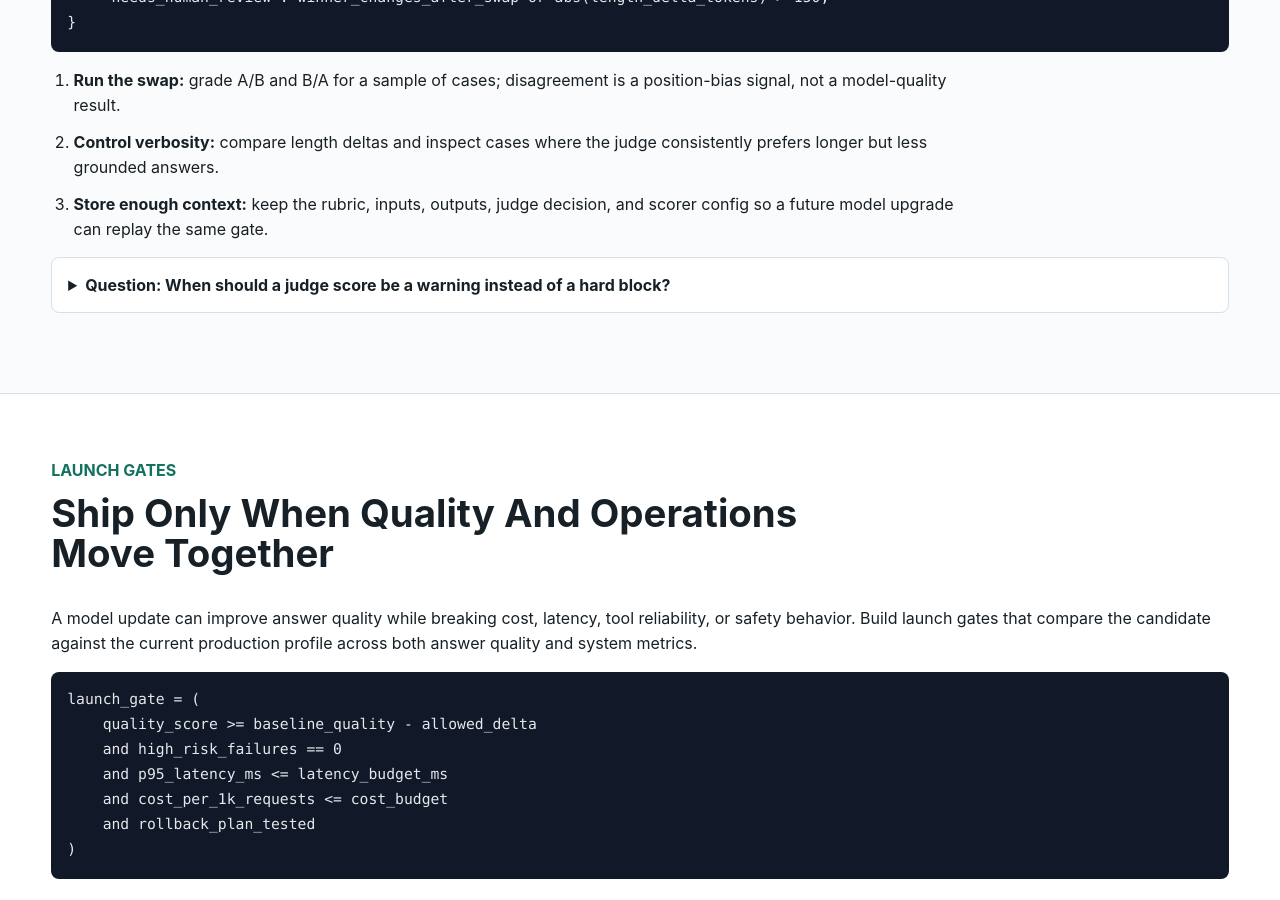
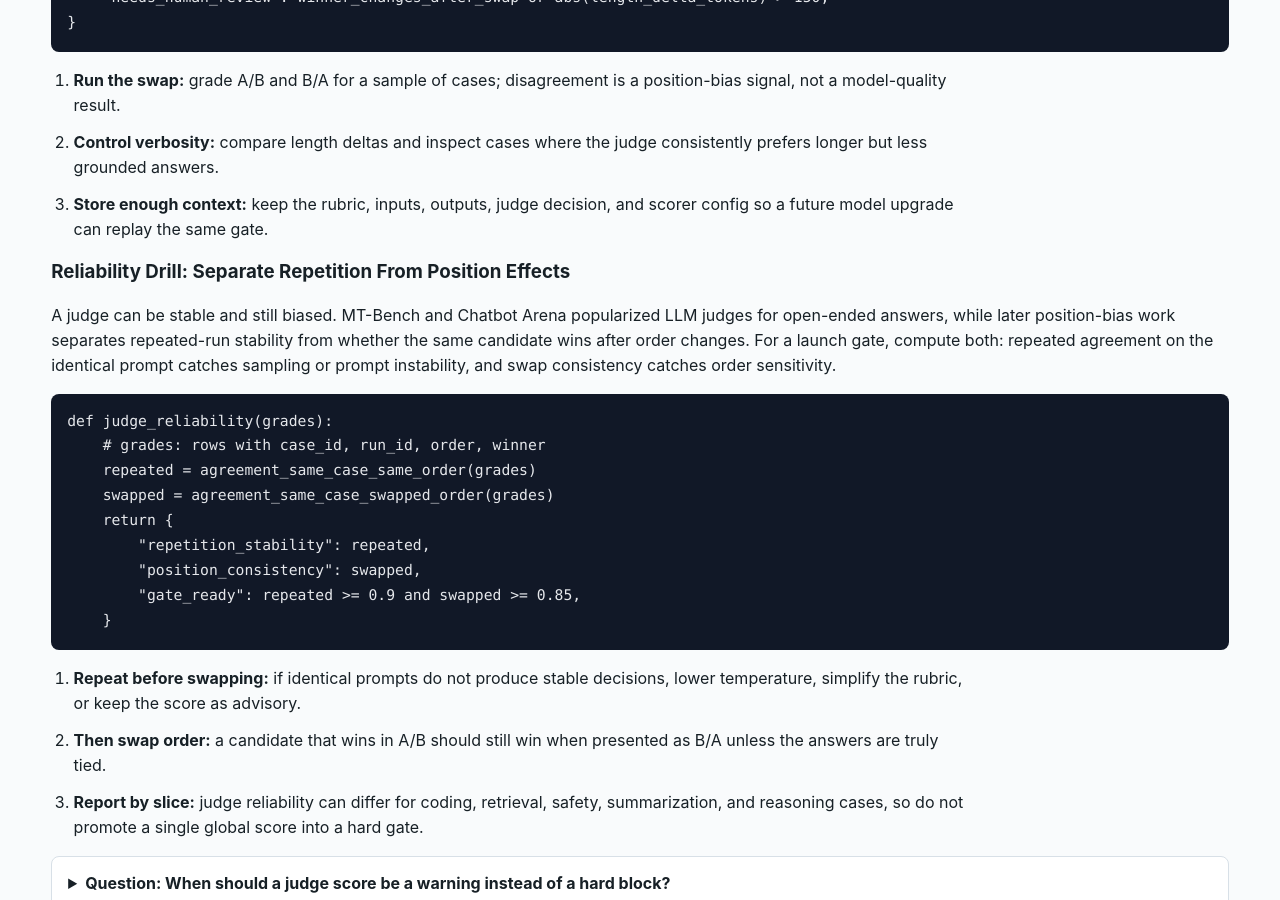
Before and after one commit to kennethli319/kennethli319.github.io, a Jekyll site: the page llm-ml-course/lessons/evaluation.html, which Jekyll copies as it is, in a window 1280 px wide and 900 px high, scrolled down 4185 px. Built offline with Jekyll 4.4.1, drawn with Linux system fonts in a browser that asks for light colours; some of the changed text lies outside the part shown.

Commit message:
Sync judge reliability evaluation drill

```diff
--- a/llm-ml-course/lessons/evaluation.html
+++ b/llm-ml-course/lessons/evaluation.html
@@ -174,6 +174,29 @@
         <li><strong>Control verbosity:</strong> compare length deltas and inspect cases where the judge consistently prefers longer but less grounded answers.</li>
         <li><strong>Store enough context:</strong> keep the rubric, inputs, outputs, judge decision, and scorer config so a future model upgrade can replay the same gate.</li>
       </ol>
+      <h3>Reliability Drill: Separate Repetition From Position Effects</h3>
+      <p>
+        A judge can be stable and still biased. MT-Bench and Chatbot Arena
+        popularized LLM judges for open-ended answers, while later position-bias
+        work separates repeated-run stability from whether the same candidate
+        wins after order changes. For a launch gate, compute both: repeated
+        agreement on the identical prompt catches sampling or prompt instability,
+        and swap consistency catches order sensitivity.
+      </p>
+      <pre><code>def judge_reliability(grades):
+    # grades: rows with case_id, run_id, order, winner
+    repeated = agreement_same_case_same_order(grades)
+    swapped = agreement_same_case_swapped_order(grades)
+    return {
+        "repetition_stability": repeated,
+        "position_consistency": swapped,
+        "gate_ready": repeated >= 0.9 and swapped >= 0.85,
+    }</code></pre>
+      <ol class="steps">
+        <li><strong>Repeat before swapping:</strong> if identical prompts do not produce stable decisions, lower temperature, simplify the rubric, or keep the score as advisory.</li>
+        <li><strong>Then swap order:</strong> a candidate that wins in A/B should still win when presented as B/A unless the answers are truly tied.</li>
+        <li><strong>Report by slice:</strong> judge reliability can differ for coding, retrieval, safety, summarization, and reasoning cases, so do not promote a single global score into a hard gate.</li>
+      </ol>
       <details class="qa">
         <summary>Question: When should a judge score be a warning instead of a hard block?</summary>
         <p>Use warnings while the rubric is new, human agreement is low, or the failure is low risk. Promote to a hard block only after calibration shows the judge reliably catches product-relevant regressions.</p>
@@ -214,7 +237,9 @@
         <a href="https://developers.openai.com/api/docs/guides/evaluation-best-practices">OpenAI evaluation best practices</a>,
         <a href="https://crfm.stanford.edu/helm/">Stanford HELM</a>,
         <a href="https://arxiv.org/abs/2211.09110">HELM paper</a>,
-        <a href="https://arxiv.org/abs/2309.15217">RAGAS</a>.
+        <a href="https://arxiv.org/abs/2309.15217">RAGAS</a>,
+        <a href="https://arxiv.org/abs/2306.05685">MT-Bench and Chatbot Arena judge paper</a>,
+        <a href="https://arxiv.org/abs/2406.07791">LLM judge position-bias study</a>.
       </p>
     </section>
   </main>
```
Also changed, not shown: llm-ml-course/README.md (+3 -0 lines).
